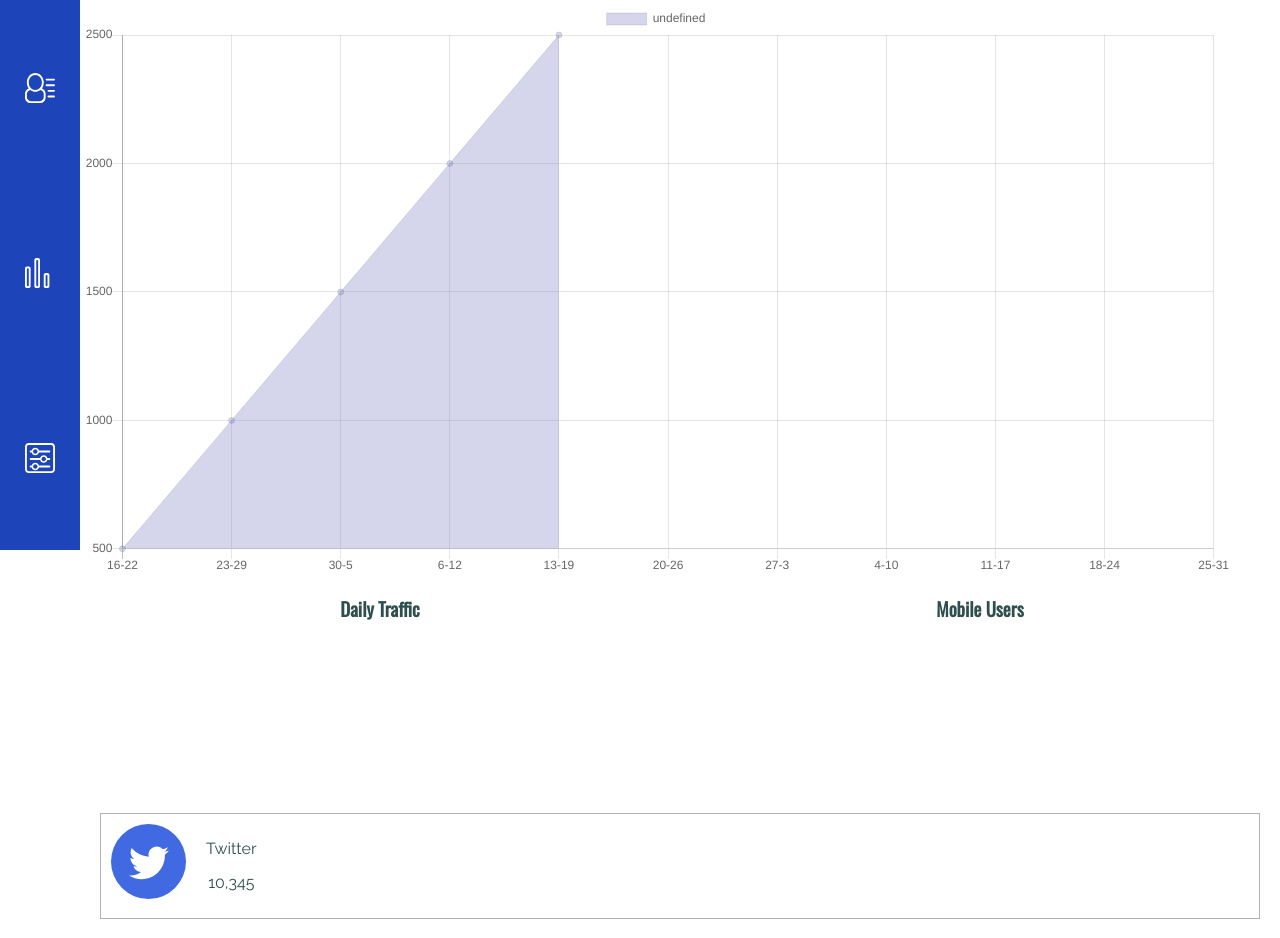
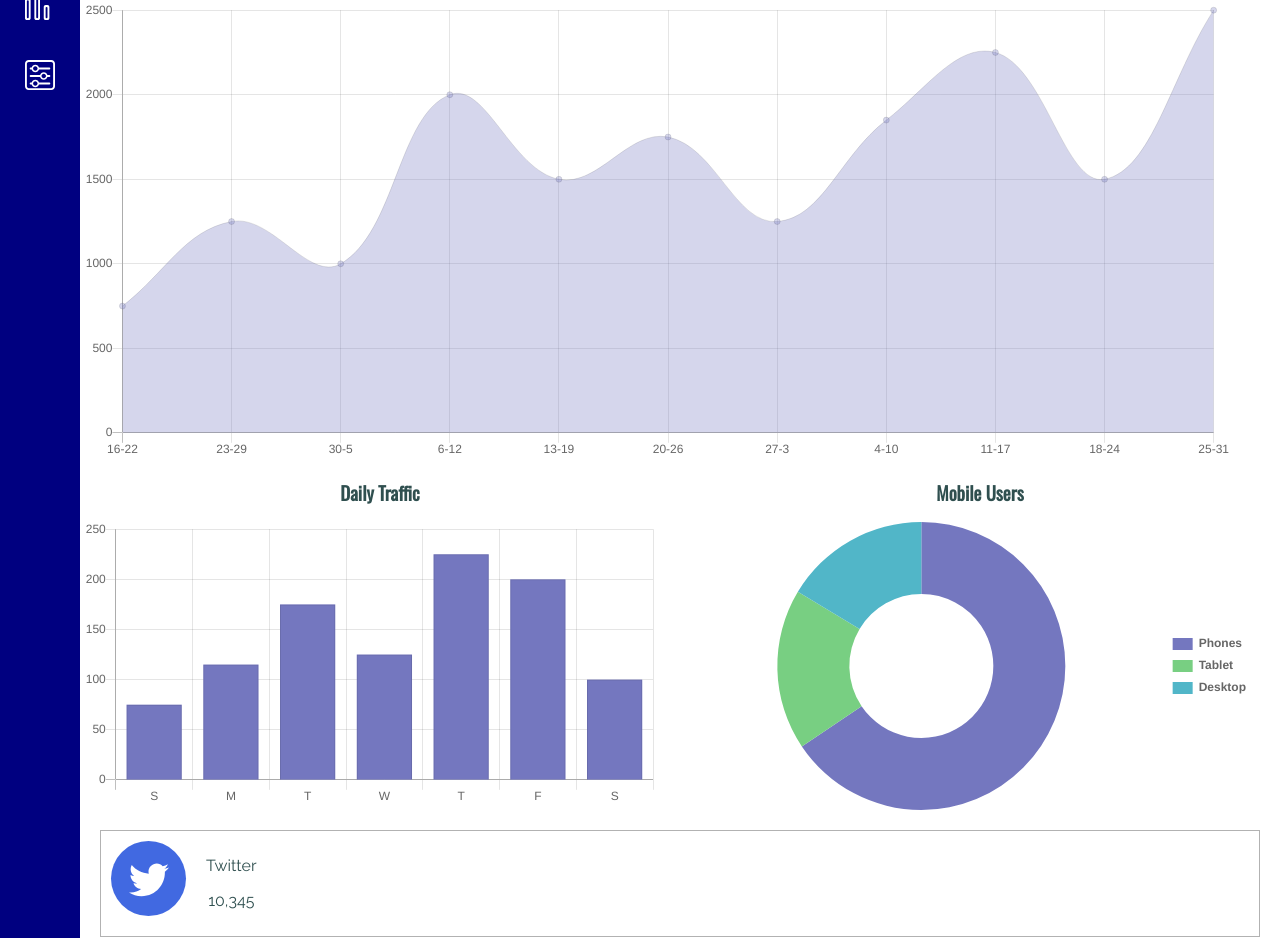
Before and after one commit to bertw82/techdegree-project-7, a plain HTML site: page index.html in a window 1280 px wide. Shown: the part 250-1188 px from the top of the page. Drawn offline with nearby package versions, Linux system fonts and the light colour scheme.

Commit message:
update styles.scss and app.js

```diff
--- a/index.html
+++ b/index.html
@@ -32,7 +32,7 @@
     <main>
       <div class="search-input">
         <h2>Dashboard</h2>
-        <form>
+        <form class="dashboard-form">
           <input type="text" id="search" name="user_search" placeholder="Search">
           <button type="submit"><i class="fa fa-search"></i></button>
         </form>
@@ -64,6 +64,7 @@
       <section class="daily">
         <h3>Daily Traffic</h3>
         <div class="widget-container-half">
+          <!-- insert bar graph -->
           <canvas id="daily-chart"></canvas>
         </div>
       </section>
@@ -72,6 +73,7 @@
       <section class="mobile">
         <h3>Mobile Users</h3>
         <div class="widget-container-half">
+          <!-- insert doughnut chart -->
           <canvas id="mobile-chart"></canvas>
         </div>
       </section>
--- a/js/app.js
+++ b/js/app.js
@@ -16,18 +16,108 @@ alertBanner.addEventListener('click', (e) => {
 
 const trafficCanvas = document.getElementById('traffic-chart');
 
+// data for line graph
 let trafficData = {
   labels: ["16-22", "23-29", "30-5", "6-12", "13-19", "20-26", "27-3",
             "4-10", "11-17", "18-24", "25-31"],
   datasets: [{
-    data: [500, 1000, 1500, 2000, 2500],
+    data:  [750, 1250, 1000, 2000, 1500, 1750, 1250, 1850, 2250, 1500,
+      2500],
     backgroundColor: 'rgba(116, 119, 191, .3)',
     borderWidth: 1,
   }]
 }
 
+// options for line graph
+let trafficOptions = {
+  aspectRatio: 2.5,
+  animation: {
+    duration: 0
+  },
+  scales: {
+    yAxes: [{
+      ticks: {
+        beginAtZero:true
+      }
+    }]
+  },
+  legend : {
+    display: false
+  }
+};
+
+// create line graph
 let trafficChart = new Chart(trafficCanvas, {
   type: 'line',
-  data: trafficData
-  // options: trafficOptions
+  data: trafficData,
+  options: trafficOptions
 });
+
+const dailyCanvas = document.getElementById('daily-chart');
+
+// data for daily bar chart
+const dailyData = {
+  labels: ["S", "M", "T", "W", "T", "F", "S"],
+  datasets: [{
+    label: 'Number of Users',
+    data: [75, 115, 175, 125, 225, 200, 100],
+    backgroundColor: '#7477BF',
+    borderWidth: 1
+  }]
+};
+
+//options for daily bar chart
+const dailyOptions = {
+  scales: {
+    yAxes: [{
+      ticks: {
+        beginAtZero:true
+      }
+    }]
+  },
+  legend: {
+    display: false
+  }
+};
+
+// create daily bar chart
+let dailyChart = new Chart(dailyCanvas, {
+  type: 'bar',
+  data: dailyData,
+  options: dailyOptions
+});
+
+const mobileCanvas = document.getElementById('mobile-chart');
+
+// data for mobile doughnut chart
+const mobileData = {
+  labels: ["Phones", "Tablet", "Desktop"],
+  datasets: [{
+    label: 'Number of Users',
+    data: [2000, 550, 500],
+    borderWidth: 0,
+    backgroundColor: [
+      '#7477BF',
+      '#78CF82',
+      '#51B6C8'
+    ]
+  }]
+};
+
+// options for mobile doughnut chart
+const mobileOptions = {
+  legend: {
+    position: 'right',
+    labels: {
+      boxWidth: 20,
+      fontStyle: 'bold'
+    }
+  }
+}
+
+// create mobile doughnut chart
+let mobileChart = new Chart(mobileCanvas, {
+  type: 'doughnut',
+  data: mobileData,
+  options: mobileOptions
+});
--- a/scss/base/_typography.scss
+++ b/scss/base/_typography.scss
@@ -34,4 +34,11 @@ h2 {
 
 h3 {
   font-family: 'Oswald', sans-serif;
+  .traffic-header & {
+    @include mq(med) {
+    line-height: normal;
+    margin-right: auto;
+    margin-left: 20px;
+    }
+  }
 }
--- a/scss/components/_icons.scss
+++ b/scss/components/_icons.scss
@@ -24,11 +24,6 @@
   animation: ring .5s ease-out forwards;
 }
 
-.nav-icon {
-  width: 30px;
-  height: 30px;
-}
-
 .social-image {
   background: $color-primary;
   border-radius: 50%;
--- a/scss/components/_main-navigation.scss
+++ b/scss/components/_main-navigation.scss
@@ -1,8 +1,16 @@
 nav {
-  background: $color-primary-dark;
+  background: $color-secondary;
   @include flexy($dir: row, $align: center, $just: space-around);
   @include mq(lg) {
     flex-direction: column;
-    height: calc(100vh - 60px);
+    justify-content: flex-start;
   }
 }
+
+.nav-icon {
+  width: 30px;
+  height: 30px;
+  @include mq(lg) {
+    margin-top: 40px;
+  }
+}
--- a/scss/components/_search-input.scss
+++ b/scss/components/_search-input.scss
@@ -1,23 +1,21 @@
-form {
+.dashboard-form {
   @include flexy($dir: row);
   background: rgb(231, 230, 230);
-  border-top: 1px solid $color-border;
-  border-bottom:  1px solid $color-border;
+  border-top: $border;
+  border-bottom:  $border;
   position: relative;
   @include mq(med) {
-    border-left: 1px solid $color-border;
+    border-left: $border;
     flex-grow: 3;
     justify-content: flex-end;
   }
   @include mq(lg) {
     flex-grow: 10;
   }
-}
-
   input {
     padding: 10px;
     margin: 15px 10px;
-  border: 1px solid $color-border;
+    border: $border;
     border-radius: 5px;
     flex-grow: 1;
     @include mq(med) {
@@ -29,7 +27,7 @@ input {
     }
   }
 
-button[type="submit"] {
+  button {
     position: absolute;
     background: transparent;
     border-radius: 0 5px 5px 0;
@@ -37,11 +35,11 @@ button[type="submit"] {
     width: 50px;
     right: 10px;
     top: 15px;
+    border: none;
+  }
 }
 
-button {
-  border: none;
-}
+
 
 .search-input {
   @include mq(med) {
--- a/scss/components/_social.scss
+++ b/scss/components/_social.scss
@@ -2,7 +2,7 @@
   @include flexy;
   padding: 10px;
   margin: 20px;
-  border: 1px solid $color-border;
+  border: $border;
 }
 
 .social-text {
--- a/scss/utilities/_variables.scss
+++ b/scss/utilities/_variables.scss
@@ -4,4 +4,7 @@ $color-primary-dark: darken($color-primary, 15%);
 $color-secondary: navy;
 $color-button: cornflowerblue;
 $white: #fff;
-$color-border:  rgba(0,0,0,.3);
+
+// border
+
+$border: 1px solid rgba(0,0,0,.3);
```
Also changed, not shown: css/styles.css, 1 other file. Lines whose indentation alone changed are shown as unchanged.
